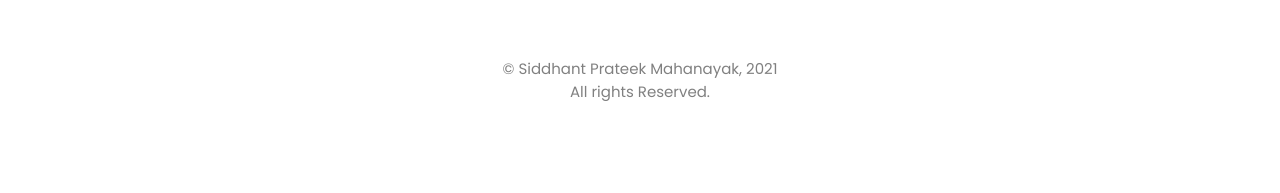
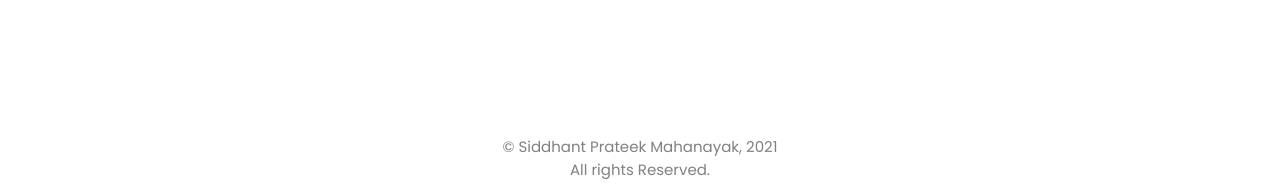
Before and after one commit to siddhantprateek/devfolio, a React (Create React App) app: page /blogs in a window 1280 px wide. Shown: the part 1482-1675 px from the top of the page. Before the commit the page ends 1600 px from the top, so only its background shows below. Built offline with nearby package versions, Linux system fonts and the light colour scheme.

Commit message:
fixed links and css

```diff
--- a/src/components/footer/footer.style.css
+++ b/src/components/footer/footer.style.css
@@ -1,4 +1,4 @@
-.footer {
+.footer-content {
   display: flex;
   justify-content: center;
   align-items: center;
@@ -8,6 +8,10 @@
   max-height: fit-content;
 }
 
-.footer *{
-    color: gray;
+.footer-content *{
+  color: gray;
 }
+.footer{
+
+  margin-top: 10%;
+}
--- a/src/components/header/header.components.jsx
+++ b/src/components/header/header.components.jsx
@@ -63,7 +63,7 @@ export const Header = () => (
         </li>
         {/* OPENSOURCE CONTRIBUTIONS */}
         <li>
-					<a target="__blank" href="https://www.linkedin.com/in/siddhantprateek/">
+					<a target="__blank" href="https://githubmemory.com/@siddhantprateek">
 						<img src={'https://img.icons8.com/material/25/000000/open-source.png'} alt="My Contribution" />
         	</a>
         </li>
--- a/src/components/header/header.styles.css
+++ b/src/components/header/header.styles.css
@@ -16,6 +16,7 @@
   height: 1rem;
   transition: all .5s;
 }
+
 
 .nav-list li:hover {
   background-color: rgb(122, 213, 255);
@@ -41,6 +42,13 @@
   margin-left: 2rem;
 }
 
+.icon-list img{
+  transition: all .5s;
+}
+
+.icon-list img:hover{
+  transform: scale(1.08);
+}
 @media only screen and (max-width: 600px) {
   .header-header {
     display: flex;
--- a/src/components/tech-card/techcard.styles.css
+++ b/src/components/tech-card/techcard.styles.css
@@ -12,7 +12,12 @@
     flex-direction: row;
     cursor: pointer;
 }
-
+.tech-card-content img{
+    transition: all .4s;
+}
+.tech-card-content img:hover{
+    transform: scale(1.08);
+}
 
 .tech-card-content:hover{
     background-color: #f3f3f3;
```
